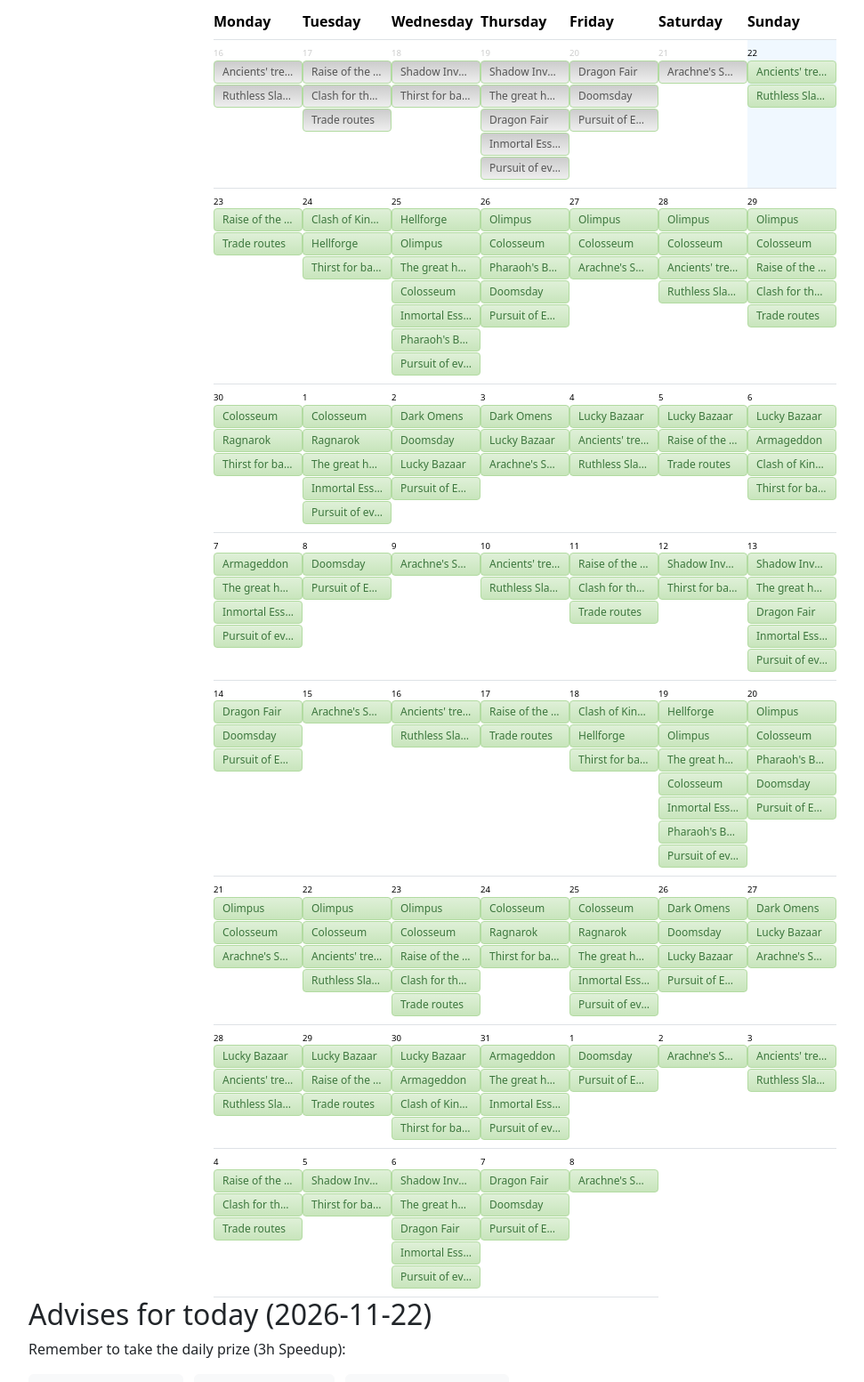
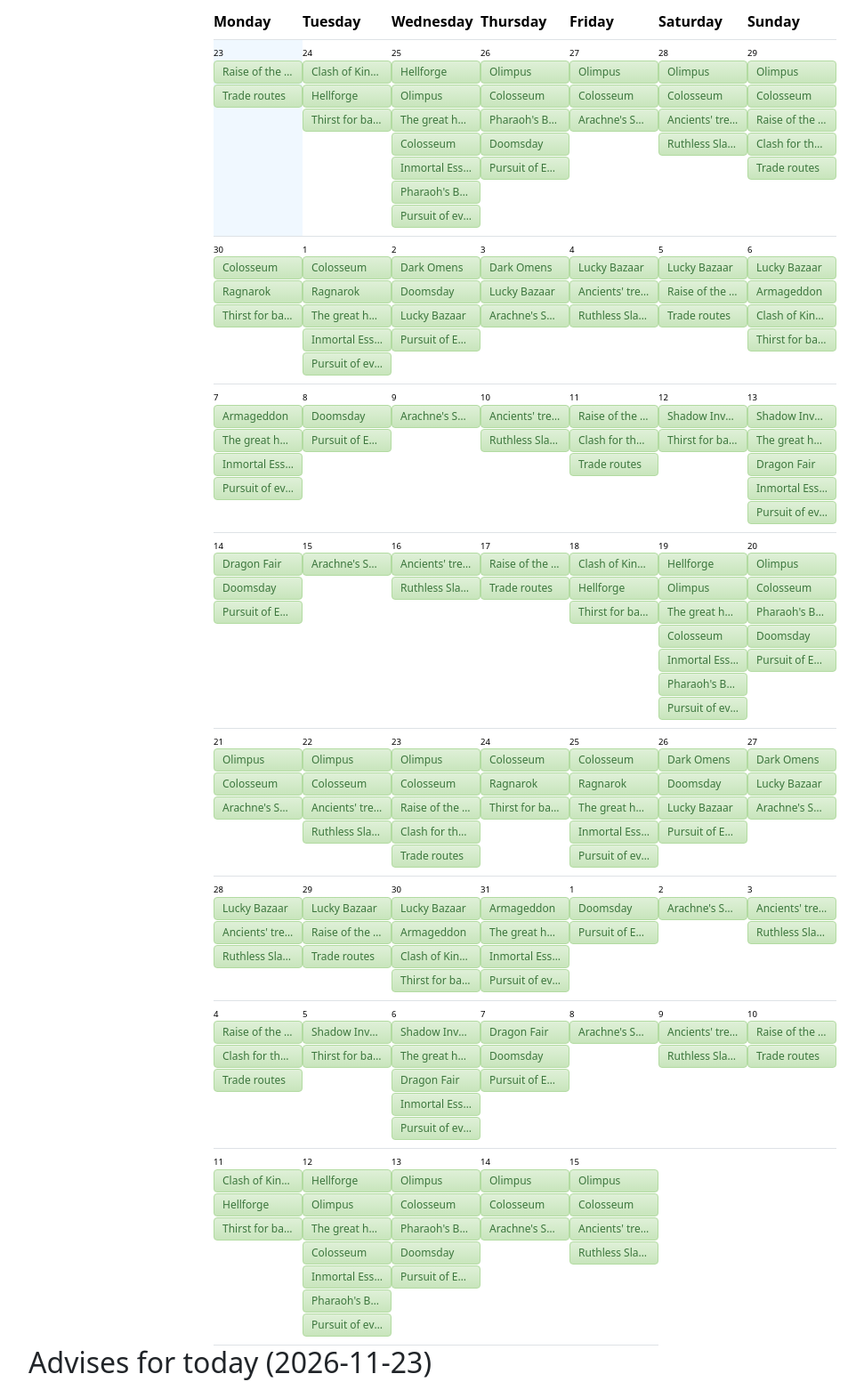
Before and after one commit to saldanel/web, a plain HTML site: page index.html in a window 1280 px wide. Shown: the part 458-2011 px from the top of the page at 89% size, without its empty margins (50-1021 px from the left). Drawn offline with nearby package versions, Linux system fonts and the light colour scheme.

Commit message:
automatic update

```diff
--- a/index.html
+++ b/index.html
@@ -156,96 +156,7 @@
 
         <tr>
 
-            <td class="calendar-day outside" >
-                <div class="date">16</div>
-
-                <div class="event begin end" data-bs-toggle="tooltip" data-bs-placement="top" data-bs-title="Ancients&#39; treasure" >Ancients&#39; treasure</div>
-
-                <div class="event begin end" data-bs-toggle="tooltip" data-bs-placement="top" data-bs-title="Ruthless Slaughter" >Ruthless Slaughter</div>
-
-            </td>
-
-
-
-            <td class="calendar-day outside" >
-                <div class="date">17</div>
-
-                <div class="event begin end" data-bs-toggle="tooltip" data-bs-placement="top" data-bs-title="Raise of the Ancient" >Raise of the Ancient</div>
-
-                <div class="event begin end" data-bs-toggle="tooltip" data-bs-placement="top" data-bs-title="Clash for the Throne" >Clash for the Throne</div>
-
-                <div class="event begin end" data-bs-toggle="tooltip" data-bs-placement="top" data-bs-title="Trade routes" >Trade routes</div>
-
-            </td>
-
-
-
-            <td class="calendar-day outside" >
-                <div class="date">18</div>
-
-                <div class="event begin end" data-bs-toggle="tooltip" data-bs-placement="top" data-bs-title="Shadow Invasion" >Shadow Invasion</div>
-
-                <div class="event begin end" data-bs-toggle="tooltip" data-bs-placement="top" data-bs-title="Thirst for battle" >Thirst for battle</div>
-
-            </td>
-
-
-
-            <td class="calendar-day outside" >
-                <div class="date">19</div>
-
-                <div class="event begin end" data-bs-toggle="tooltip" data-bs-placement="top" data-bs-title="Shadow Invasion" >Shadow Invasion</div>
-
-                <div class="event begin end" data-bs-toggle="tooltip" data-bs-placement="top" data-bs-title="The great hunt" >The great hunt</div>
-
-                <div class="event begin end" data-bs-toggle="tooltip" data-bs-placement="top" data-bs-title="Dragon Fair" >Dragon Fair</div>
-
-                <div class="event begin end" data-bs-toggle="tooltip" data-bs-placement="top" data-bs-title="Inmortal Essence" >Inmortal Essence</div>
-
-                <div class="event begin end" data-bs-toggle="tooltip" data-bs-placement="top" data-bs-title="Pursuit of evolution" >Pursuit of evolution</div>
-
-            </td>
-
-
-
-            <td class="calendar-day outside" >
-                <div class="date">20</div>
-
-                <div class="event begin end" data-bs-toggle="tooltip" data-bs-placement="top" data-bs-title="Dragon Fair" >Dragon Fair</div>
-
-                <div class="event begin end" data-bs-toggle="tooltip" data-bs-placement="top" data-bs-title="Doomsday" >Doomsday</div>
-
-                <div class="event begin end" data-bs-toggle="tooltip" data-bs-placement="top" data-bs-title="Pursuit of Experience" >Pursuit of Experience</div>
-
-            </td>
-
-
-
-            <td class="calendar-day outside" >
-                <div class="date">21</div>
-
-                <div class="event begin end" data-bs-toggle="tooltip" data-bs-placement="top" data-bs-title="Arachne&#39;s Swarm" >Arachne&#39;s Swarm</div>
-
-            </td>
-
-
-
             <td class="calendar-day " id="today">
-                <div class="date">22</div>
-
-                <div class="event begin end" data-bs-toggle="tooltip" data-bs-placement="top" data-bs-title="Ancients&#39; treasure" >Ancients&#39; treasure</div>
-
-                <div class="event begin end" data-bs-toggle="tooltip" data-bs-placement="top" data-bs-title="Ruthless Slaughter" >Ruthless Slaughter</div>
-
-            </td>
-
-        </tr>
-
-
-
-        <tr>
-
-            <td class="calendar-day " >
                 <div class="date">23</div>
 
                 <div class="event begin end" data-bs-toggle="tooltip" data-bs-placement="top" data-bs-title="Raise of the Ancient" >Raise of the Ancient</div>
@@ -909,26 +820,131 @@
             </td>
 
 
+
+            <td class="calendar-day " >
+                <div class="date">9</div>
+
+                <div class="event begin end" data-bs-toggle="tooltip" data-bs-placement="top" data-bs-title="Ancients&#39; treasure" >Ancients&#39; treasure</div>
+
+                <div class="event begin end" data-bs-toggle="tooltip" data-bs-placement="top" data-bs-title="Ruthless Slaughter" >Ruthless Slaughter</div>
+
+            </td>
+
+
+
+            <td class="calendar-day " >
+                <div class="date">10</div>
+
+                <div class="event begin end" data-bs-toggle="tooltip" data-bs-placement="top" data-bs-title="Raise of the Ancient" >Raise of the Ancient</div>
+
+                <div class="event begin end" data-bs-toggle="tooltip" data-bs-placement="top" data-bs-title="Trade routes" >Trade routes</div>
+
+            </td>
+
+        </tr>
+
+
+
+        <tr>
+
+            <td class="calendar-day " >
+                <div class="date">11</div>
+
+                <div class="event begin end" data-bs-toggle="tooltip" data-bs-placement="top" data-bs-title="Clash of Kingdoms" >Clash of Kingdoms</div>
+
+                <div class="event begin end" data-bs-toggle="tooltip" data-bs-placement="top" data-bs-title="Hellforge" >Hellforge</div>
+
+                <div class="event begin end" data-bs-toggle="tooltip" data-bs-placement="top" data-bs-title="Thirst for battle" >Thirst for battle</div>
+
+            </td>
+
+
+
+            <td class="calendar-day " >
+                <div class="date">12</div>
+
+                <div class="event begin end" data-bs-toggle="tooltip" data-bs-placement="top" data-bs-title="Hellforge" >Hellforge</div>
+
+                <div class="event begin end" data-bs-toggle="tooltip" data-bs-placement="top" data-bs-title="Olimpus" >Olimpus</div>
+
+                <div class="event begin end" data-bs-toggle="tooltip" data-bs-placement="top" data-bs-title="The great hunt" >The great hunt</div>
+
+                <div class="event begin end" data-bs-toggle="tooltip" data-bs-placement="top" data-bs-title="Colosseum" >Colosseum</div>
+
+                <div class="event begin end" data-bs-toggle="tooltip" data-bs-placement="top" data-bs-title="Inmortal Essence" >Inmortal Essence</div>
+
+                <div class="event begin end" data-bs-toggle="tooltip" data-bs-placement="top" data-bs-title="Pharaoh&#39;s Bazaar" >Pharaoh&#39;s Bazaar</div>
+
+                <div class="event begin end" data-bs-toggle="tooltip" data-bs-placement="top" data-bs-title="Pursuit of evolution" >Pursuit of evolution</div>
+
+            </td>
+
+
+
+            <td class="calendar-day " >
+                <div class="date">13</div>
+
+                <div class="event begin end" data-bs-toggle="tooltip" data-bs-placement="top" data-bs-title="Olimpus" >Olimpus</div>
+
+                <div class="event begin end" data-bs-toggle="tooltip" data-bs-placement="top" data-bs-title="Colosseum" >Colosseum</div>
+
+                <div class="event begin end" data-bs-toggle="tooltip" data-bs-placement="top" data-bs-title="Pharaoh&#39;s Bazaar" >Pharaoh&#39;s Bazaar</div>
+
+                <div class="event begin end" data-bs-toggle="tooltip" data-bs-placement="top" data-bs-title="Doomsday" >Doomsday</div>
+
+                <div class="event begin end" data-bs-toggle="tooltip" data-bs-placement="top" data-bs-title="Pursuit of Experience" >Pursuit of Experience</div>
+
+            </td>
+
+
+
+            <td class="calendar-day " >
+                <div class="date">14</div>
+
+                <div class="event begin end" data-bs-toggle="tooltip" data-bs-placement="top" data-bs-title="Olimpus" >Olimpus</div>
+
+                <div class="event begin end" data-bs-toggle="tooltip" data-bs-placement="top" data-bs-title="Colosseum" >Colosseum</div>
+
+                <div class="event begin end" data-bs-toggle="tooltip" data-bs-placement="top" data-bs-title="Arachne&#39;s Swarm" >Arachne&#39;s Swarm</div>
+
+            </td>
+
+
+
+            <td class="calendar-day " >
+                <div class="date">15</div>
+
+                <div class="event begin end" data-bs-toggle="tooltip" data-bs-placement="top" data-bs-title="Olimpus" >Olimpus</div>
+
+                <div class="event begin end" data-bs-toggle="tooltip" data-bs-placement="top" data-bs-title="Colosseum" >Colosseum</div>
+
+                <div class="event begin end" data-bs-toggle="tooltip" data-bs-placement="top" data-bs-title="Ancients&#39; treasure" >Ancients&#39; treasure</div>
+
+                <div class="event begin end" data-bs-toggle="tooltip" data-bs-placement="top" data-bs-title="Ruthless Slaughter" >Ruthless Slaughter</div>
+
+            </td>
+
+
       </tbody>
     </table>
   </div>
   <div class="row">
-    <h2>Advises for today (2026-11-22)</h2>
-    <p>Remember to take the daily prize (3h Speedup):
+    <h2>Advises for today (2026-11-23)</h2>
+    <p>Remember to take the daily prize (500 Gold):
       <ul class="list-inline">
-        <li class="list-inline-item"><a class="btn btn-light" target="_blank" href="https://totalbattle.com/?present=speedups3">Browser/TotalBattle</a></li>
-        <li class="list-inline-item"><a class="btn btn-light" target="_blank" href="https://totalbattle.onelink.me/Xsl6/hk7nqk5m">Browser/Triumph</a></li>
-        <li class="list-inline-item"><a class="btn btn-light" target="_blank" href="https://triumph.totalbattle.com/?present=speedups3">Mobile (IOS/Android)</a></li>
+        <li class="list-inline-item"><a class="btn btn-light" target="_blank" href="https://totalbattle.com/?present=gold">Browser/TotalBattle</a></li>
+        <li class="list-inline-item"><a class="btn btn-light" target="_blank" href="https://triumph.totalbattle.com/?present=gold">Browser/Triumph</a></li>
+        <li class="list-inline-item"><a class="btn btn-light" target="_blank" href="https://totalbattle.onelink.me/Xsl6/h3n9bz4l">Mobile (IOS/Android)</a></li>
       </ul>
     </p>
 
     <p>
-      Follow your Clan's recommendations when creating your Vault, as well as when attacking different Vaults. If you are organizing the Raid, ensure to accept just the right troops.
+      You might get advantage of VIP and Bonos for Experience, Value Points and Army Strength when attacking Tinman.
 
     </p>
 
     <p>
-      This is a good moment to experiment: try to find your own limits by attacking monsters you usually won't attack, taking advantage of reviving them with silver.
+      Carrying mercenaries on your battles will give you extra power, so bu tuned on the channels where players publish the location for Mercenaries Bags. But be quick to get them or the bag will sell out! Usually it is a good idea to use Tengel with the Drum to pick up them.
 
     </p>
 
```
